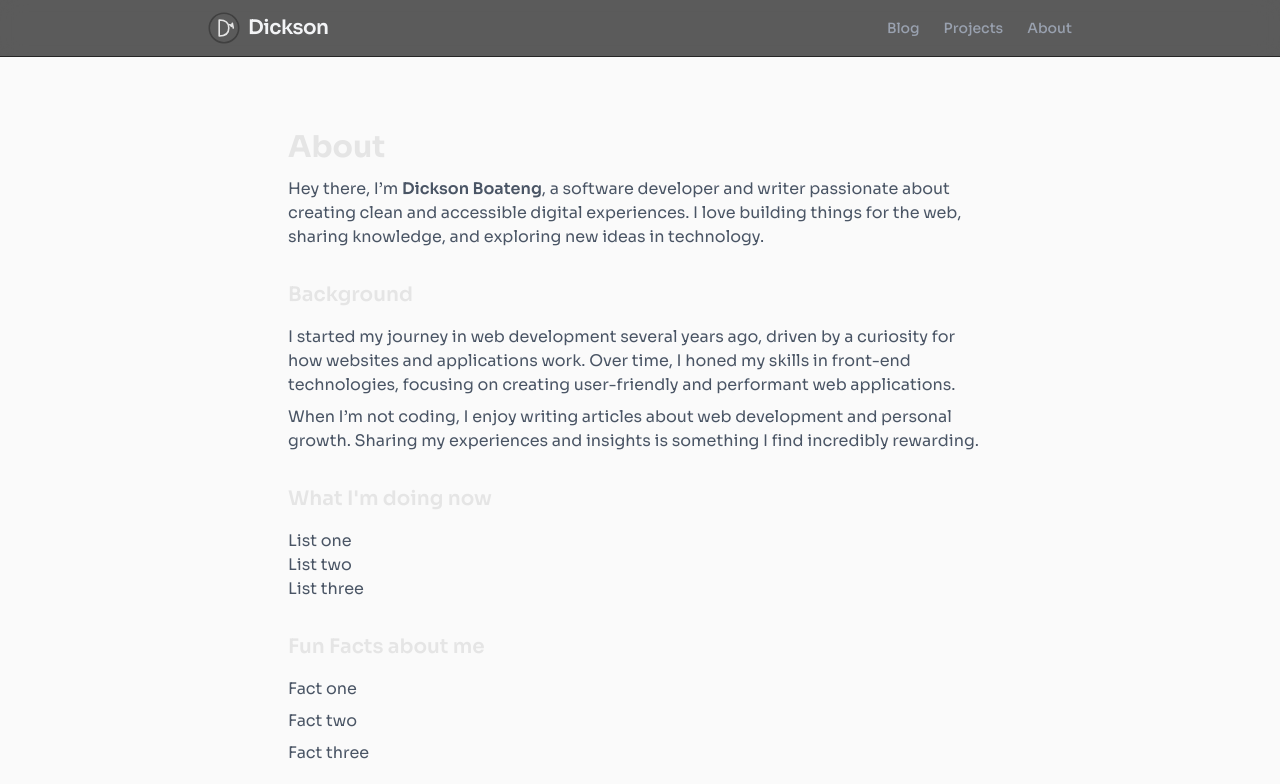
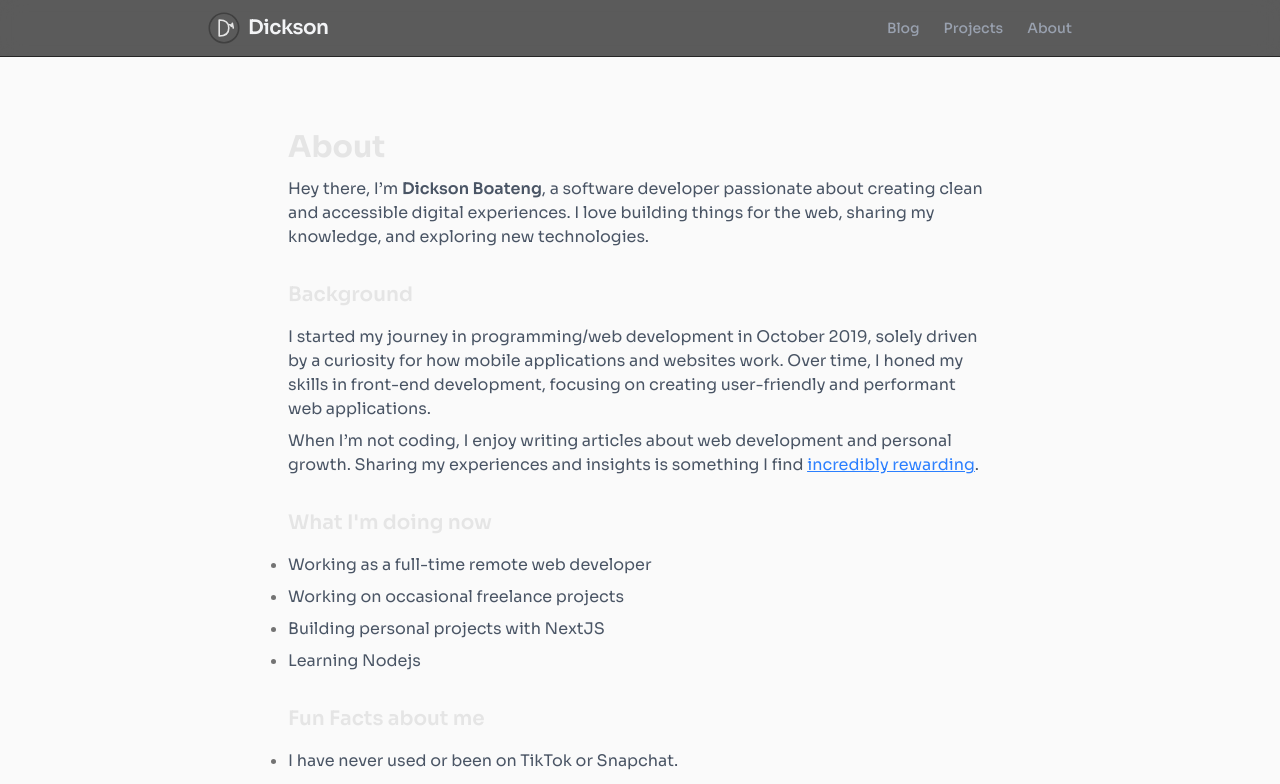
Before and after one commit to dboatengg/portfolio-site, a Next.js app: page /about in a window 1280 px wide. Shown: the top 784 px of the page. Built offline with nearby package versions, Linux system fonts and the light colour scheme.

Commit message:
Update about and blog page

```diff
--- a/app/about/page.tsx
+++ b/app/about/page.tsx
@@ -14,36 +14,42 @@ export default function AboutPage() {
         <h1 className="text-3xl font-bold mb-3">About</h1>
         <p className="text-gray-600 dark:text-gray-400">
           Hey there, I’m <span className="font-semibold">Dickson Boateng</span>,
-          a software developer and writer passionate about creating clean and
+          a software developer passionate about creating clean and
           accessible digital experiences. I love building things
-          for the web, sharing knowledge, and exploring new ideas in technology.
+          for the web, sharing my knowledge, and exploring new technologies.
         </p>
       </header>
 
       <div>
         <h2 className="text-xl font-semibold mb-4">Background</h2>
         <p className="text-gray-600 dark:text-gray-400 mb-2">
-          I started my journey in web development several years ago, driven by a
-          curiosity for how websites and applications work. Over time, I honed my
-            skills in front-end technologies, focusing on creating
-            user-friendly and performant web applications.</p>
+          I started my journey in programming/web development in October 2019, solely driven by a
+          curiosity for how mobile applications and websites work. Over time, I honed my
+          skills in front-end development, focusing on creating user-friendly and performant web applications.
+        </p>
         <p className="text-gray-600 dark:text-gray-400">
           When I’m not coding, I enjoy writing articles about web development and personal growth. Sharing my experiences and
-            insights is something I find incredibly rewarding.
+            insights is something I find <span className="text-blue-500 underline"><Link href="#">incredibly rewarding</Link></span>.
         </p>
       </div>
       <div>
         <h2 className="text-xl font-semibold mb-4">What I'm doing now</h2>
-        <p className="text-gray-600 dark:text-gray-400">List one</p>
-        <p className="text-gray-600 dark:text-gray-400">List two</p>
-        <p className="text-gray-600 dark:text-gray-400">List three</p>
+        <ul className="space-y-2 list-disc list-outside text-gray-600 dark:text-gray-400 marker:text-neutral-500 dark:marker:text-neutral-400">
+            <li>Working as a full-time remote web developer</li>
+            <li>Working on occasional freelance projects </li>
+            <li>Building personal projects with NextJS</li>
+            <li>Learning Nodejs</li>
+        </ul>
       </div>
       <div>
         <h2 className="text-xl font-semibold mb-4">Fun Facts about me</h2>
-        <p className="text-gray-600 dark:text-gray-400 mb-2">Fact one</p>
-        <p className="text-gray-600 dark:text-gray-400 mb-2">Fact two</p>
-        <p className="text-gray-600 dark:text-gray-400">Fact three</p>
-      </div>
+        <ul className="space-y-2 list-disc list-outside text-gray-600 dark:text-gray-400 marker:text-neutral-500 dark:marker:text-neutral-400">
+            <li>I have never used or been on TikTok or Snapchat.</li>
+            <li>I’ve never missed an episode of Darknet Diaries, What Now with Trevor Noah, or The Lex Fridman Podcast.</li>
+            <li>I’ve watched every season of Black Mirror twice!</li>
+        </ul>
+    </div>
+
       <div>
         <h2 className="text-xl font-semibold mb-4">Publications</h2>
         <p className="text-blue-500 underline"><Link href="#">Publication one</Link></p>
--- a/app/blog/page.tsx
+++ b/app/blog/page.tsx
@@ -12,7 +12,11 @@ export default function BlogPage() {
 
   return (
     <section className="py-10">
-      <h1 className="text-3xl font-bold mb-6">Blog</h1>
+      <header className="max-w-3xl mx-auto mb-10 space-y-8">
+        <h1 className="text-3xl font-bold mb-3">Blog</h1>
+        <p className="text-gray-600 dark:text-gray-400">Sharing technical guides, personal stories and experiences.</p>
+
+      </header>
       <ul>
         {posts.map((post, index) => (
           <li
```
